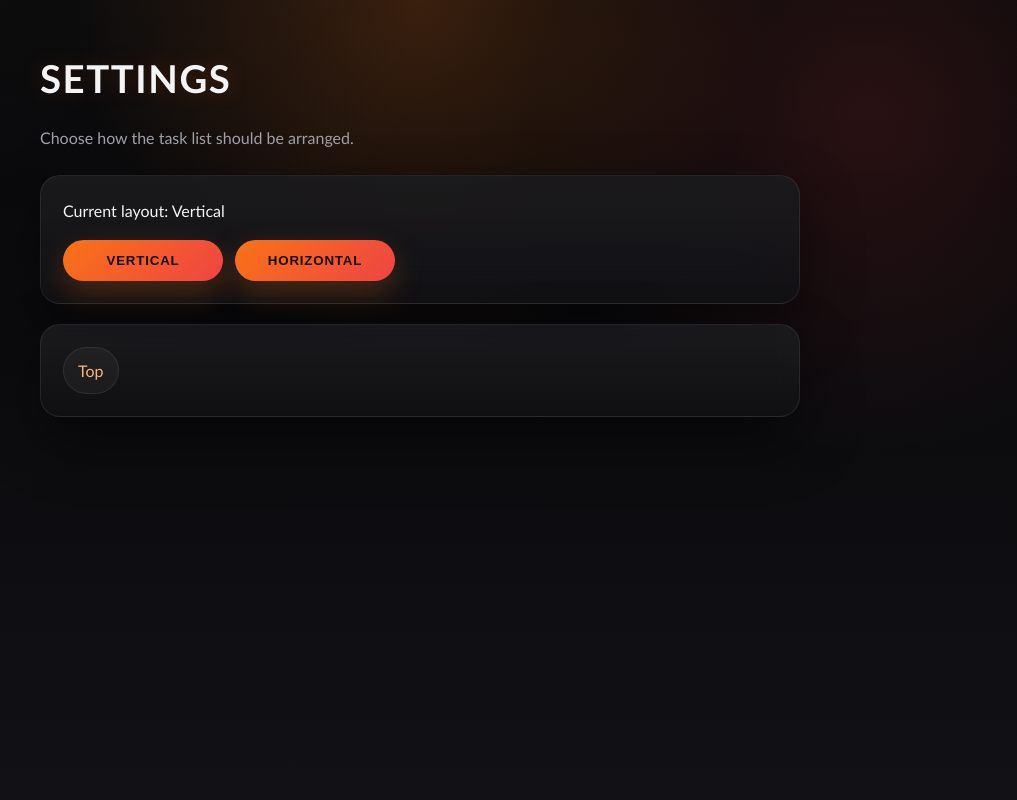
After one commit to Miyayayayayaya/django-test-exercise, a Django app: page /settings/ in a window 1280 px wide. The commit adds this page. Shown: the whole page, without its empty margins (220-1237 px from the left). Run offline with Django 5.2, Linux system fonts and the light colour scheme.

Commit message:
settingボタン追加、予定の表示方向を切り替えれるように

```diff
--- a/config/urls.py
+++ b/config/urls.py
@@ -21,6 +21,7 @@ from todo import views as todo_views
 urlpatterns = [
     path('admin/', admin.site.urls),
     path('', todo_views.index, name='index'),
+    path('settings/', todo_views.settings, name='settings'),
     path('<int:task_id>/', todo_views.detail, name='detail'),
     path('<int:task_id>/update', todo_views.update, name='update'),
     path('<int:task_id>/delete', todo_views.delete, name='delete'),
--- a/todo/static/todo/styles.css
+++ b/todo/static/todo/styles.css
@@ -191,6 +221,65 @@ li {
     border-left: 4px solid var(--accent);
 }
 
+.task-board {
+    width: min(100%, 1200px);
+    margin: 20px auto 0;
+}
+
+.task-board--vertical {
+    display: grid;
+    gap: 20px;
+}
+
+.task-board--horizontal {
+    display: grid;
+    grid-auto-flow: column;
+    grid-auto-columns: minmax(280px, 340px);
+    gap: 20px;
+    overflow-x: auto;
+    overflow-y: hidden;
+    padding-bottom: 10px;
+    scroll-snap-type: x proximity;
+}
+
+.task-board--horizontal .task-card {
+    scroll-snap-align: start;
+}
+
+.task-board--horizontal .task-card h2 {
+    overflow-wrap: anywhere;
+}
+
+.settings-panel {
+    width: min(100%, 760px);
+    margin: 20px auto 0;
+    padding: 22px;
+    border: 1px solid var(--line);
+    border-radius: 20px;
+    background: linear-gradient(180deg, rgba(255, 255, 255, 0.04), transparent), var(--panel);
+    box-shadow: var(--shadow);
+    backdrop-filter: blur(14px);
+}
+
+.settings-state {
+    margin-top: 0;
+}
+
+.settings-form {
+    display: flex;
+    flex-wrap: wrap;
+    gap: 12px;
+    padding: 0;
+    margin: 16px 0 0;
+    border: 0;
+    background: transparent;
+    box-shadow: none;
+}
+
+.settings-form button {
+    min-width: 160px;
+}
+
 .text h2 {
     margin-bottom: 12px;
 }
--- a/todo/templates/todo/detail.html
+++ b/todo/templates/todo/detail.html
@@ -24,6 +24,7 @@
     </ul>
     <div>
         <a href="{% url 'index' %}">Top</a>
+        <a href="{% url 'settings' %}">Settings</a>
         <a href="{% url 'update' task.id %}">Edit</a>
         <a href="{% url 'delete' task.id %}">Delete</a>
     </div>
--- a/todo/templates/todo/edit.html
+++ b/todo/templates/todo/edit.html
@@ -27,4 +27,10 @@
         </div>
     </form>
     <br>
+    <div>
+        <a href="{% url 'index' %}">Top</a>
+        <a href="{% url 'settings' %}">Settings</a>
+    </div>
 </body>
+
+</html>
--- /dev/null
+++ b/todo/templates/todo/settings.html
@@ -0,0 +1,35 @@
+{% load static %}
+<!DOCTYPE html>
+<html lang="ja">
+
+<head>
+    <title>To Do Application</title>
+    <meta charset="UTF-8">
+    <meta name="author" content="INIAD">
+    <link rel="stylesheet" href="{% static 'todo/styles.css' %}">
+</head>
+
+<body>
+    <h1>Settings</h1>
+    <p>Choose how the task list should be arranged.</p>
+    <div class="settings-panel">
+        <p class="settings-state">
+            Current layout:
+            {% if layout == horizontal_layout %}
+            Horizontal
+            {% else %}
+            Vertical
+            {% endif %}
+        </p>
+        <form action="{% url 'settings' %}" method="post" class="settings-form">
+            {% csrf_token %}
+            <button type="submit" name="layout" value="{{ vertical_layout }}">Vertical</button>
+            <button type="submit" name="layout" value="{{ horizontal_layout }}">Horizontal</button>
+        </form>
+    </div>
+    <div>
+        <a href="{% url 'index' %}">Top</a>
+    </div>
+</body>
+
+</html>
--- a/todo/views.py
+++ b/todo/views.py
@@ -3,6 +3,18 @@ from django.http import Http404
 from django.utils.timezone import make_aware
 from django.utils.dateparse import parse_datetime
 from todo.models import Task
+
+
+LAYOUT_VERTICAL = 'vertical'
+LAYOUT_HORIZONTAL = 'horizontal'
+LAYOUT_SESSION_KEY = 'todo_layout'
+
+
+def get_layout(request):
+    layout = request.session.get(LAYOUT_SESSION_KEY, LAYOUT_VERTICAL)
+    if layout not in {LAYOUT_VERTICAL, LAYOUT_HORIZONTAL}:
+        return LAYOUT_VERTICAL
+    return layout
 
 
 def index(request):
@@ -17,9 +29,25 @@ def index(request):
         tasks = Task.objects.order_by('-posted_at')
 
     context = {
-        'tasks': tasks
+        'tasks': tasks,
+        'layout': get_layout(request),
     }
     return render(request, 'todo/index.html', context)
+
+
+def settings(request):
+    if request.method == 'POST':
+        layout = request.POST.get('layout', LAYOUT_VERTICAL)
+        if layout in {LAYOUT_VERTICAL, LAYOUT_HORIZONTAL}:
+            request.session[LAYOUT_SESSION_KEY] = layout
+        return redirect('settings')
+
+    context = {
+        'layout': get_layout(request),
+        'vertical_layout': LAYOUT_VERTICAL,
+        'horizontal_layout': LAYOUT_HORIZONTAL,
+    }
+    return render(request, 'todo/settings.html', context)
 
 
 def detail(request, task_id):
```
Also changed, not shown: other parts of todo/static/todo/styles.css (+48 -0 lines), todo/templates/todo/index.html (+8 -1 lines), todo/tests.py (+17 -0 lines).
